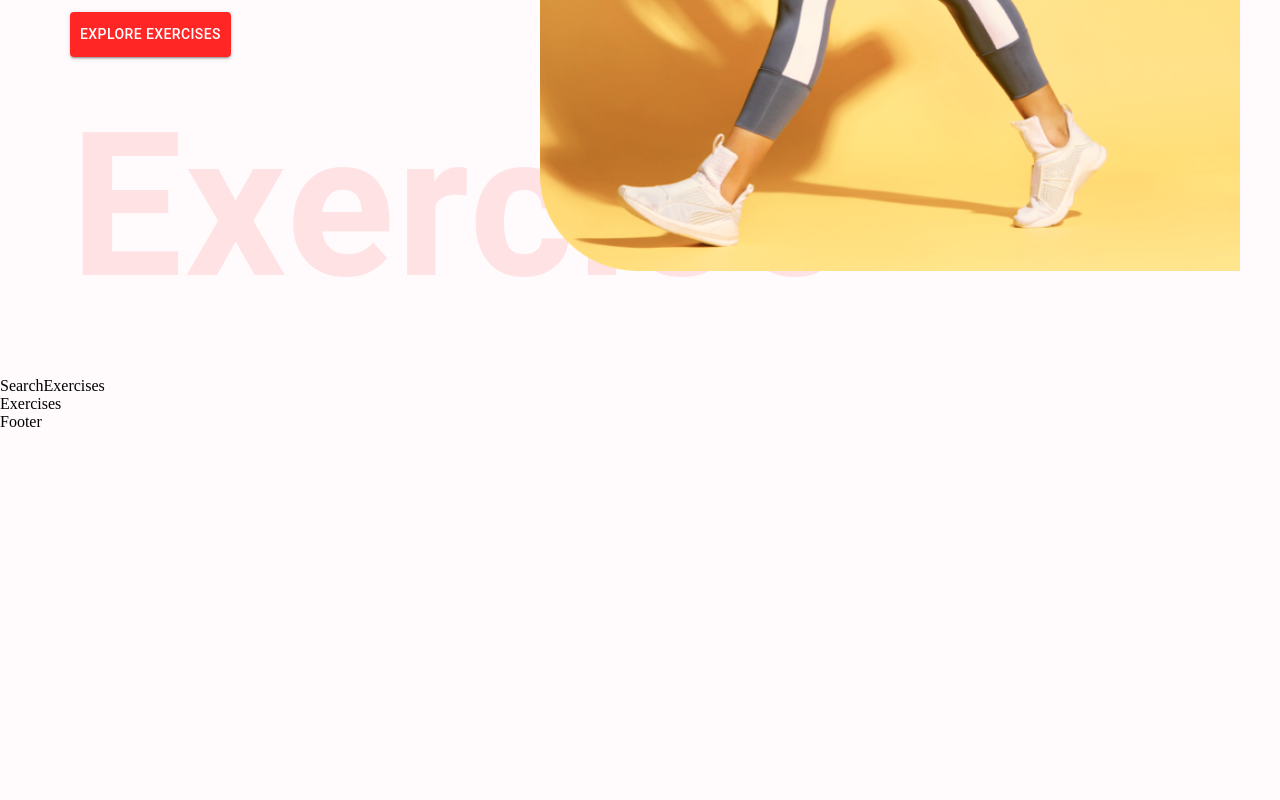
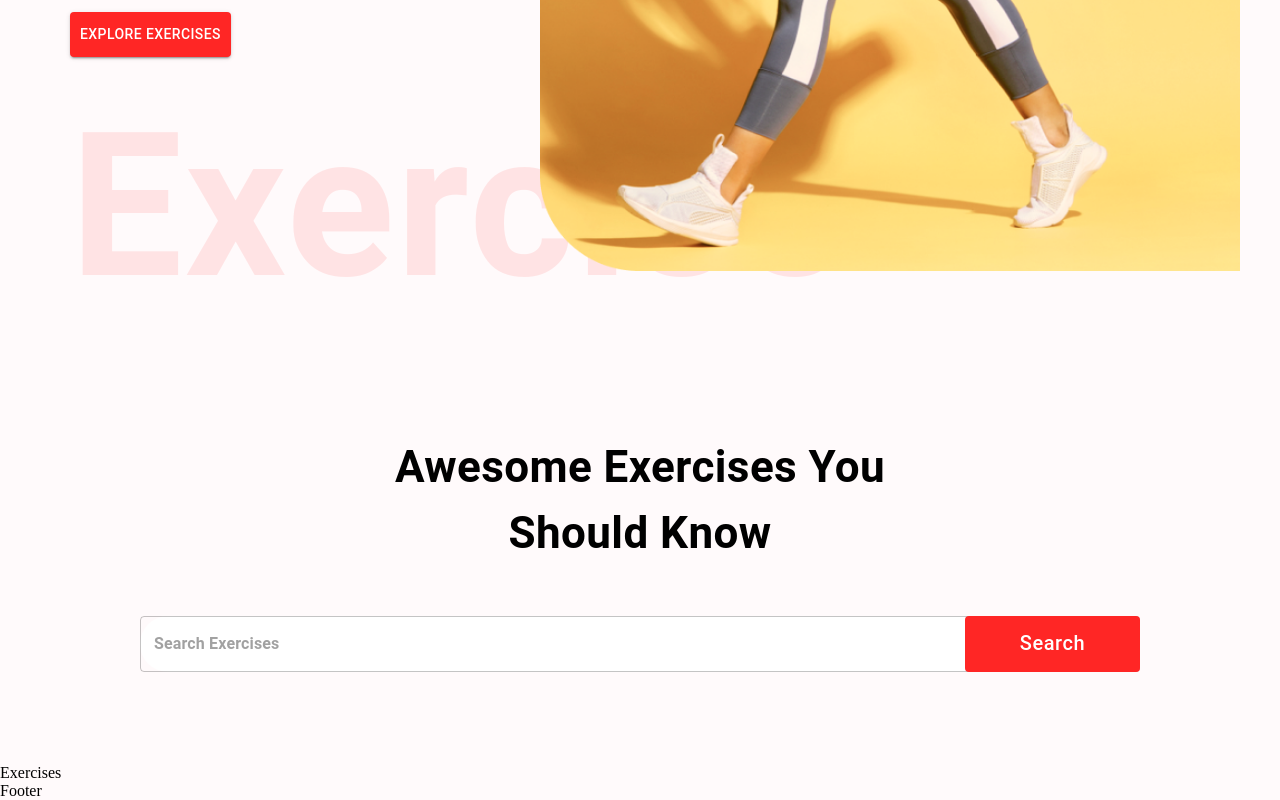
Before and after one commit to ShivanshuShekhar/Workout-Wizard, a React (Create React App) app: page / in a window 1280 px wide. Shown: the part 595-1395 px from the top of the page. Before the commit the page ends 1026 px from the top, so only its background shows below. Built offline with nearby package versions, Linux system fonts and the light colour scheme.

Commit message:
Search Exercises

```diff
--- a/src/components/SearchExercises.js
+++ b/src/components/SearchExercises.js
@@ -1,8 +1,53 @@
-import React from 'react'
+import React, { useEffect, useState } from 'react';
+import { Box, Stack, Typography, Button, TextField } from '@mui/material';
 
 const SearchExercises = () => {
+
+  const [search, setSearch] = useState('');
+  const handleSearch = async () => {
+    if(search) {
+      // const exercisesData = await fetchData();
+    }
+  }
+
   return (
-    <div>SearchExercises</div>
+    <Stack alignItems="center" mt="37px" justifyContent="center" p="20px">
+
+      <Typography fontWeight={700} sx={{fontSize: { lg: '44px', xs: '30px' }}} mb="50px" textAlign="center">
+        Awesome Exercises You <br /> Should Know
+      </Typography>
+
+      <Box position="relative" mb="72px">
+        <TextField
+          sx={{
+            input: { fontWeight: '700', border: 'none', borderRadius: '4px' },
+            width: { lg: '1000px', xs: '350px' },
+            backgroundColor: '#fff', borderRadius: '40px'
+          }}
+          height="76px"
+          value=""
+          onChange={(e) => setSearch(e.target.value.toLowerCase())}
+          placeholder="Search Exercises"
+          type='text'
+        />
+        <Button className="search-btn"
+          sx={{
+            bgcolor: '#FF2625',
+            color: '#FFF',
+            textTransform: 'none',
+            width: { lg: '175px', xs: '80px' },
+            fontSize: { lg: '20px', xs: '14px' },
+            height: '56px',
+            position: "absolute",
+            right: '0'
+          }}
+          onClick={handleSearch}
+        >
+          Search
+        </Button>
+      </Box>
+
+    </Stack>
   )
 }
 
```
